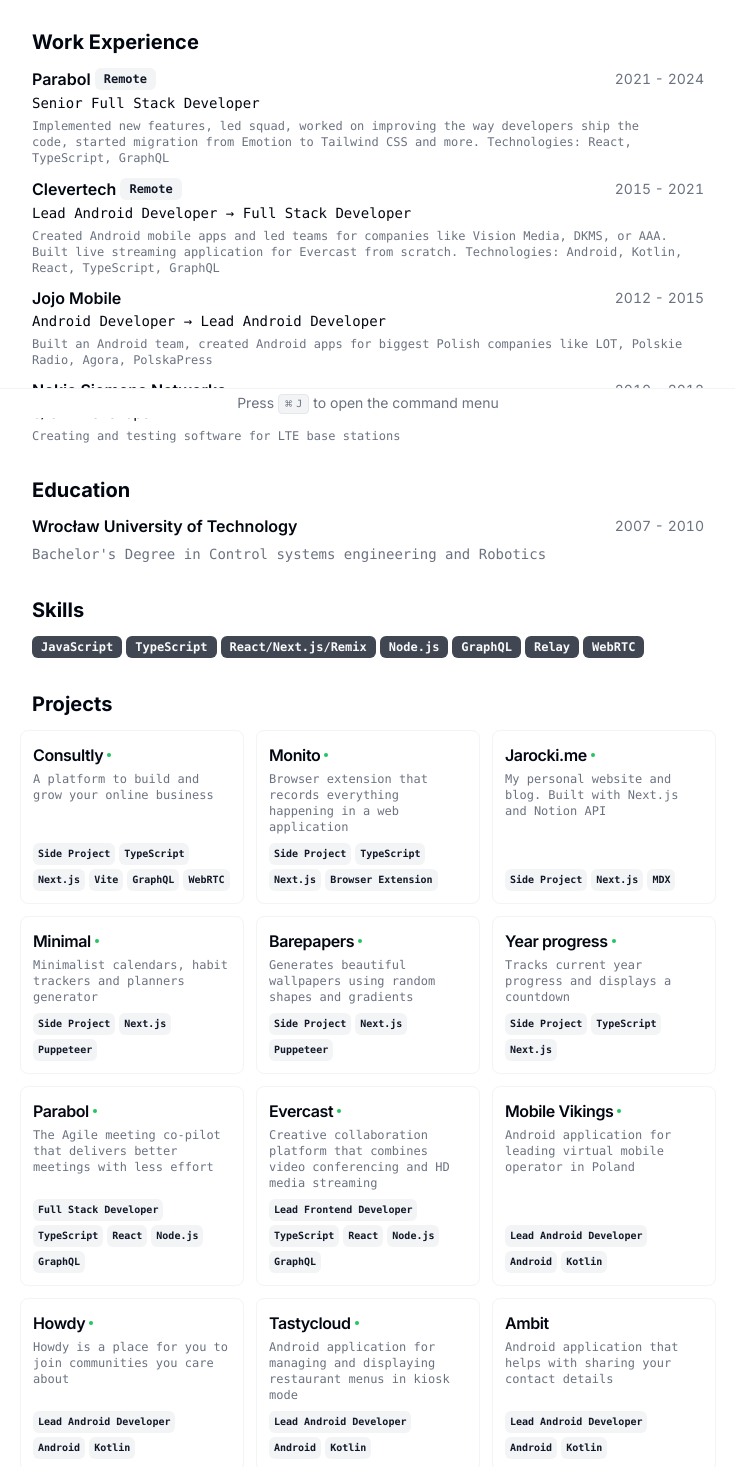
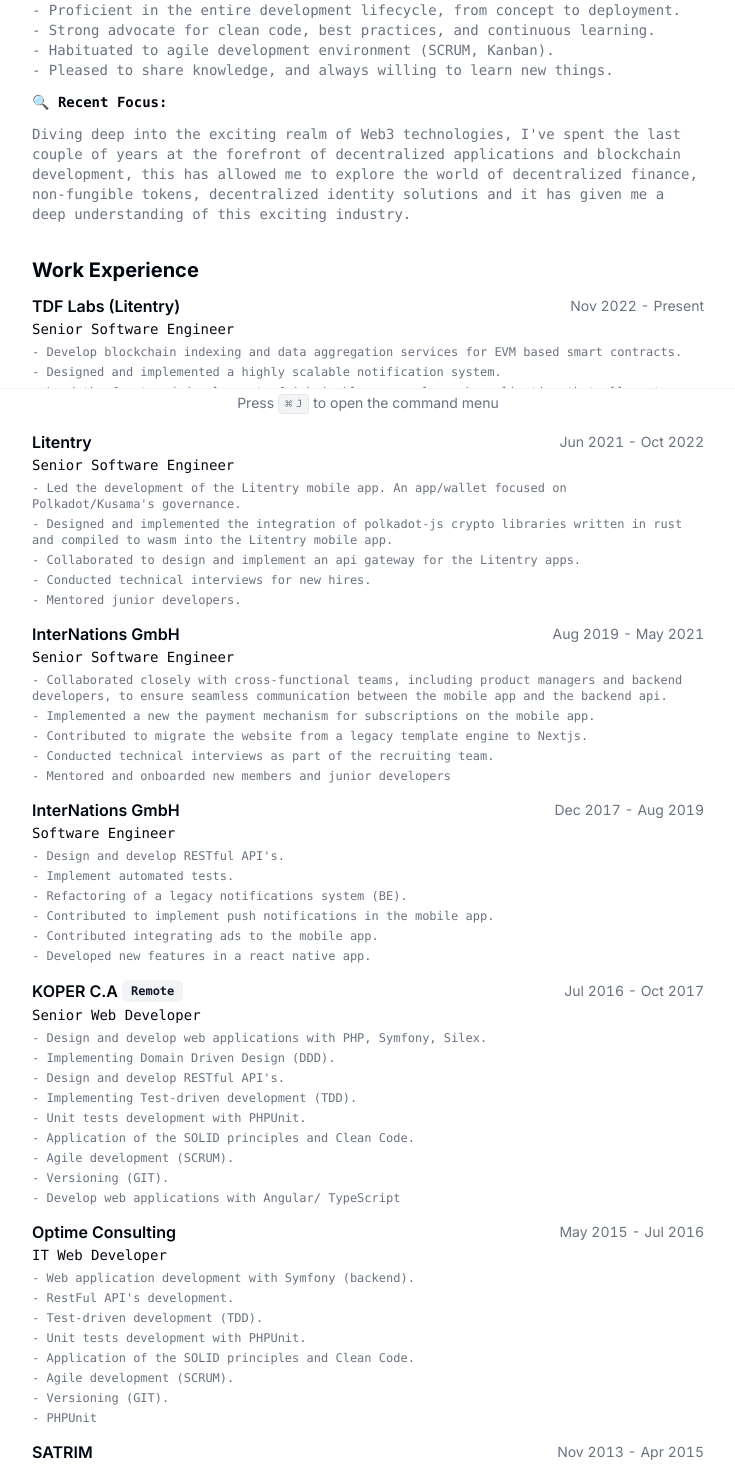
Before and after one commit to silva-fj/silva-fj.github.io, a Next.js app: page / in a window 1280 px wide. Shown: the part 382-1849 px from the top of the page, without its empty margins (272-1007 px from the left). Built offline with nearby package versions, Linux system fonts and the light colour scheme.

Commit message:
updating resume data

```diff
--- a/src/app/page.tsx
+++ b/src/app/page.tsx
@@ -93,11 +93,46 @@
           </Avatar>
         </div>
         <Section>
-          <h2 className="text-xl font-bold">About</h2>
+          <h2 className="text-xl font-bold">Summary</h2>
           <p className="text-pretty font-mono text-sm text-muted-foreground">
             {RESUME_DATA.summary}
           </p>
+          <h3 className="text-pretty font-mono text-sm font-semibold">
+            🌟 Key Highlights:
+          </h3>
+          <div className="text-pretty font-mono text-sm text-muted-foreground">
+            <p>
+              - Successfully delivered robust solutions across various domains.
+            </p>
+            <p>
+              - Proficient in the entire development lifecycle, from concept to
+              deployment.
+            </p>
+            <p>
+              - Strong advocate for clean code, best practices, and continuous
+              learning.
+            </p>
+            <p>
+              - Habituated to agile development environment (SCRUM, Kanban).
+            </p>
+            <p>
+              - Pleased to share knowledge, and always willing to learn new
+              things.
+            </p>
+          </div>
+          <h3 className="text-pretty font-mono text-sm font-semibold">
+            🔍 Recent Focus:
+          </h3>
+          <p className="text-pretty font-mono text-sm text-muted-foreground">
+            {`Diving deep into the exciting realm of Web3 technologies, I've spent
+            the last couple of years at the forefront of decentralized
+            applications and blockchain development, this has allowed me to
+            explore the world of decentralized finance, non-fungible tokens,
+            decentralized identity solutions and it has given me a deep
+            understanding of this exciting industry.`}
+          </p>
         </Section>
+
         <Section>
           <h2 className="text-xl font-bold">Work Experience</h2>
           {RESUME_DATA.work.map((work) => {
@@ -132,7 +167,11 @@
                   </h4>
                 </CardHeader>
                 <CardContent className="mt-2 text-xs">
-                  {work.description}
+                  {work.description.map((item) => (
+                    <p key={item} className="mb-1">
+                      - {item}
+                    </p>
+                  ))}
                 </CardContent>
               </Card>
             );
@@ -159,44 +198,31 @@
           })}
         </Section>
         <Section>
-          <h2 className="text-xl font-bold">Skills</h2>
+          <h2 className="text-xl font-bold">Hard Skills</h2>
           <div className="flex flex-wrap gap-1">
-            {RESUME_DATA.skills.map((skill) => {
+            {RESUME_DATA.hardSkills.map((skill) => {
               return <Badge key={skill}>{skill}</Badge>;
             })}
           </div>
         </Section>
-
-        <Section className="print-force-new-page scroll-mb-16">
-          <h2 className="text-xl font-bold">Projects</h2>
-          <div className="-mx-3 grid grid-cols-1 gap-3 print:grid-cols-3 print:gap-2 md:grid-cols-2 lg:grid-cols-3">
-            {RESUME_DATA.projects.map((project) => {
-              return (
-                <ProjectCard
-                  key={project.title}
-                  title={project.title}
-                  description={project.description}
-                  tags={project.techStack}
-                  link={"link" in project ? project.link.href : undefined}
-                />
-              );
+        <Section>
+          <h2 className="text-xl font-bold">Soft Skills</h2>
+          <div className="flex flex-wrap gap-1">
+            {RESUME_DATA.softSkills.map((skill) => {
+              return <Badge key={skill}>{skill}</Badge>;
             })}
           </div>
         </Section>
       </section>
 
       <CommandMenu
-        links={[
-          {
-            url: RESUME_DATA.personalWebsiteUrl,
-            title: "Personal Website",
-          },
-          ...RESUME_DATA.contact.social.map((socialMediaLink) => ({
-            url: socialMediaLink.url,
-            title: socialMediaLink.name,
-          })),
-        ]}
+        links={RESUME_DATA.contact.social.map((socialMediaLink) => ({
+          url: socialMediaLink.url,
+          title: socialMediaLink.name,
+        }))}
       />
     </main>
   );
 }
+
+// - Design and development of web applications.\n - Administration database (PostgreSQL and MySQL).\n - Web systems maintenance.\n - Development of PHP scripts for database migration.\n - Migrating Web applications to Symfony.
--- a/src/data/resume-data.tsx
+++ b/src/data/resume-data.tsx
@@ -1,278 +1,187 @@
-import {
-  AmbitLogo,
-  BarepapersLogo,
-  BimLogo,
-  CDGOLogo,
-  ClevertechLogo,
-  ConsultlyLogo,
-  EvercastLogo,
-  Howdy,
-  JarockiMeLogo,
-  JojoMobileLogo,
-  Minimal,
-  MobileVikingsLogo,
-  MonitoLogo,
-  NSNLogo,
-  ParabolLogo,
-  TastyCloudLogo,
-  YearProgressLogo,
-} from "@/images/logos";
-import { GitHubIcon, LinkedInIcon, XIcon } from "@/components/icons";
+import { GitHubIcon, LinkedInIcon } from "@/components/icons";
 
 export const RESUME_DATA = {
-  name: "Bartosz Jarocki",
-  initials: "BJ",
-  location: "Wrocław, Poland, CET",
-  locationLink: "https://www.google.com/maps/place/Wrocław",
-  about:
-    "Full Stack Engineer focused on building products with extra attention to detail",
+  name: "Francisco Silva",
+  initials: "FS",
+  location: "Munich, Germany, CET",
+  locationLink: "https://www.google.com/maps/place/Munich",
+  about: "Passionate Software Engineer 10+ Years of Experience.",
   summary:
-    "As a Full Stack Engineer, I have successfully taken multiple products from 0 to 1. I lead teams effectively, ensuring an environment where people can do their best work. Currently, I work mostly with TypeScript, React, Node.js, and GraphQL. I have over 8 years of experience in working remotely with companies all around the world.",
-  avatarUrl: "https://avatars.githubusercontent.com/u/1017620?v=4",
-  personalWebsiteUrl: "https://jarocki.me",
+    "With over a decade of hands-on experience in software engineering, I've immersed myself in diverse technological landscapes, contributing to a wide range of projects from backend services to web and mobile apps.",
+  avatarUrl: "/avatar.jpg",
+  personalWebsiteUrl: "",
   contact: {
-    email: "bartosz.jarocki@hey.com",
-    tel: "+48530213401",
+    email: "franjs.francisco@gmail.com",
     social: [
       {
         name: "GitHub",
-        url: "https://github.com/BartoszJarocki",
+        url: "https://github.com/franjs",
         icon: GitHubIcon,
       },
       {
         name: "LinkedIn",
-        url: "https://www.linkedin.com/in/bjarocki/",
+        url: "https://www.linkedin.com/in/francisco-silva-morales/",
         icon: LinkedInIcon,
-      },
-      {
-        name: "X",
-        url: "https://x.com/BartoszJarocki",
-        icon: XIcon,
       },
     ],
   },
   education: [
     {
-      school: "Wrocław University of Technology",
-      degree: "Bachelor's Degree in Control systems engineering and Robotics",
-      start: "2007",
-      end: "2010",
+      school: "UNEFA",
+      degree: "Bachelor's Degree in Systems engineering",
+      start: "2011",
+      end: "2016",
     },
   ],
   work: [
     {
-      company: "Parabol",
-      link: "https://parabol.co",
-      badges: ["Remote"],
-      title: "Senior Full Stack Developer",
-      logo: ParabolLogo,
-      start: "2021",
-      end: "2024",
-      description:
-        "Implemented new features, led squad, worked on improving the way developers ship the code, started migration from Emotion to Tailwind CSS and more. Technologies: React, TypeScript, GraphQL",
+      company: "TDF Labs (Litentry)",
+      link: "https://blog.tdf-labs.com/about",
+      badges: [],
+      title: "Senior Software Engineer",
+      start: "Nov 2022",
+      end: "Present",
+      description: [
+        "Develop blockchain indexing and data aggregation services for EVM based smart contracts.",
+        "Designed and implemented a highly scalable notification system.",
+        "Lead the front-end development of Achainable, a complex web application that allows to target, analyse, and segment Web3 audiences.",
+      ],
     },
     {
-      company: "Clevertech",
-      link: "https://clevertech.biz",
-      badges: ["Remote"],
-      title: "Lead Android Developer → Full Stack Developer",
-      logo: ClevertechLogo,
-      start: "2015",
-      end: "2021",
-      description:
-        "Created Android mobile apps and led teams for companies like Vision Media, DKMS, or AAA. Built live streaming application for Evercast from scratch. Technologies: Android, Kotlin, React, TypeScript, GraphQL",
+      company: "Litentry",
+      link: "https://www.litentry.com/",
+      badges: [],
+      title: "Senior Software Engineer",
+      start: "Jun 2021",
+      end: "Oct 2022",
+      description: [
+        "Led the development of the Litentry mobile app. An app/wallet focused on Polkadot/Kusama's governance.",
+        "Designed and implemented the integration of polkadot-js crypto libraries written in rust and compiled to wasm into the Litentry mobile app.",
+        "Collaborated to design and implement an api gateway for the Litentry apps.",
+        "Conducted technical interviews for new hires.",
+        "Mentored junior developers.",
+      ],
     },
     {
-      company: "Jojo Mobile",
-      link: "https://bsgroup.eu/",
+      company: "InterNations GmbH",
+      link: "https://www.internations.org/",
       badges: [],
-      title: "Android Developer → Lead Android Developer",
-      logo: JojoMobileLogo,
-      start: "2012",
-      end: "2015",
-      description:
-        "Built an Android team, created Android apps for biggest Polish companies like LOT, Polskie Radio, Agora, PolskaPress",
+      title: "Senior Software Engineer",
+      start: "Aug 2019",
+      end: "May 2021",
+      description: [
+        "Collaborated closely with cross-functional teams, including product managers and backend developers, to ensure seamless communication between the mobile app and the backend api.",
+        "Implemented a new the payment mechanism for subscriptions on the mobile app.",
+        "Contributed to migrate the website from a legacy template engine to Nextjs.",
+        "Conducted technical interviews as part of the recruiting team.",
+        "Mentored and onboarded new members and junior developers",
+      ],
     },
     {
-      company: "Nokia Siemens Networks",
-      link: "https://www.nokia.com",
+      company: "InterNations GmbH",
+      link: "https://www.internations.org/",
       badges: [],
-      title: "C/C++ Developer",
-      logo: NSNLogo,
-      start: "2010",
-      end: "2012",
-      description: "Creating and testing software for LTE base stations",
+      title: "Software Engineer",
+      start: "Dec 2017",
+      end: "Aug 2019",
+      description: [
+        "Design and develop RESTful API's.",
+        "Implement automated tests.",
+        "Refactoring of a legacy notifications system (BE).",
+        "Contributed to implement push notifications in the mobile app.",
+        "Contributed integrating ads to the mobile app.",
+        "Developed new features in a react native app.",
+      ],
+    },
+    {
+      company: "KOPER C.A",
+      link: undefined,
+      badges: ["Remote"],
+      title: "Senior Web Developer",
+      start: "Jul 2016",
+      end: "Oct 2017",
+      description: [
+        "Design and develop web applications with PHP, Symfony, Silex.",
+        "Implementing Domain Driven Design (DDD).",
+        "Design and develop RESTful API's.",
+        "Implementing Test-driven development (TDD).",
+        "Unit tests development with PHPUnit.",
+        "Application of the SOLID principles and Clean Code.",
+        "Agile development (SCRUM).",
+        "Versioning (GIT).",
+        "Develop web applications with Angular/ TypeScript",
+      ],
+    },
+
+    {
+      company: "Optime Consulting",
+      link: "https://www.optimeconsulting.com/",
+      badges: [],
+      title: "IT Web Developer",
+      start: "May 2015",
+      end: "Jul 2016",
+      description: [
+        "Web application development with Symfony (backend).",
+        "RestFul API's development.",
+        "Test-driven development (TDD).",
+        "Unit tests development with PHPUnit.",
+        "Application of the SOLID principles and Clean Code.",
+        "Agile development (SCRUM).",
+        "Versioning (GIT).",
+        "PHPUnit",
+      ],
+    },
+    {
+      company: "SATRIM",
+      link: undefined,
+      badges: [],
+      title: "Programmer Analyst",
+      start: "Nov 2013",
+      end: "Apr 2015",
+      description: [
+        "Design and development of web applications.",
+        "Administration database (PostgreSQL and MySQL).",
+        "Web systems maintenance.",
+        "Development of PHP scripts for database migration.",
+        "Migrating Web applications to Symfony.",
+      ],
     },
   ],
-  skills: [
-    "JavaScript",
+  hardSkills: [
     "TypeScript",
-    "React/Next.js/Remix",
+    "React",
+    "React Native",
+    "Next.js",
     "Node.js",
     "GraphQL",
-    "Relay",
-    "WebRTC",
+    "Rest API",
+    "JSON-RPC",
+    "PostgreSQL",
+    "MongoDB",
+    "Redis",
+    "RabbitMQ",
+    "Solidity",
+    "Rust",
+    "Substrate",
+    "Docker",
+    "Kubernetes",
+    "AWS",
+    "Flutter",
+    "PHP",
+    "Symfony",
   ],
-  projects: [
-    {
-      title: "Consultly",
-      techStack: [
-        "Side Project",
-        "TypeScript",
-        "Next.js",
-        "Vite",
-        "GraphQL",
-        "WebRTC",
-      ],
-      description: "A platform to build and grow your online business",
-      logo: ConsultlyLogo,
-      link: {
-        label: "consultly.com",
-        href: "https://consultly.com/",
-      },
-    },
-    {
-      title: "Monito",
-      techStack: ["Side Project", "TypeScript", "Next.js", "Browser Extension"],
-      description:
-        "Browser extension that records everything happening in a web application",
-      logo: MonitoLogo,
-      link: {
-        label: "monito.dev",
-        href: "https://monito.dev/",
-      },
-    },
-    {
-      title: "Jarocki.me",
-      techStack: ["Side Project", "Next.js", "MDX"],
-      description:
-        "My personal website and blog. Built with Next.js and Notion API",
-      logo: JarockiMeLogo,
-      link: {
-        label: "github.com",
-        href: "https://jarocki.me/",
-      },
-    },
-    {
-      title: "Minimal",
-      techStack: ["Side Project", "Next.js", "Puppeteer"],
-      description:
-        "Minimalist calendars, habit trackers and planners generator",
-      logo: Minimal,
-      link: {
-        label: "useminimal.com",
-        href: "https://useminimal.com/",
-      },
-    },
-    {
-      title: "Barepapers",
-      techStack: ["Side Project", "Next.js", "Puppeteer"],
-      description:
-        "Generates beautiful wallpapers using random shapes and gradients",
-      logo: BarepapersLogo,
-      link: {
-        label: "barepapers.com",
-        href: "https://barepapers.com/",
-      },
-    },
-    {
-      title: "Year progress",
-      techStack: ["Side Project", "TypeScript", "Next.js"],
-      description: "Tracks current year progress and displays a countdown",
-      logo: YearProgressLogo,
-      link: {
-        label: "getyearprogress.com",
-        href: "https://getyearprogress.com/",
-      },
-    },
-    {
-      title: "Parabol",
-      techStack: [
-        "Full Stack Developer",
-        "TypeScript",
-        "React",
-        "Node.js",
-        "GraphQL",
-      ],
-      description:
-        "The Agile meeting co-pilot that delivers better meetings with less effort",
-      logo: ParabolLogo,
-      link: {
-        label: "github.com",
-        href: "https://parabol.co/",
-      },
-    },
-    {
-      title: "Evercast",
-      techStack: [
-        "Lead Frontend Developer",
-
-        "TypeScript",
-        "React",
-        "Node.js",
-        "GraphQL",
-      ],
-      description:
-        "Creative collaboration platform that combines video conferencing and HD media streaming",
-      logo: EvercastLogo,
-      link: {
-        label: "evercast.us",
-        href: "https://www.evercast.us/",
-      },
-    },
-    {
-      title: "Mobile Vikings",
-      techStack: ["Lead Android Developer", "Android", "Kotlin"],
-      description:
-        "Android application for leading virtual mobile operator in Poland",
-      logo: MobileVikingsLogo,
-      link: {
-        label: "mobilevikings.pl",
-        href: "https://mobilevikings.pl/",
-      },
-    },
-    {
-      title: "Howdy",
-      techStack: ["Lead Android Developer", "Android", "Kotlin"],
-      description:
-        "Howdy is a place for you to join communities you care about",
-      logo: Howdy,
-      link: {
-        label: "play.google.com",
-        href: "https://howdy.co/",
-      },
-    },
-    {
-      title: "Tastycloud",
-      techStack: ["Lead Android Developer", "Android", "Kotlin"],
-      description:
-        "Android application for managing and displaying restaurant menus in kiosk mode",
-      logo: TastyCloudLogo,
-      link: {
-        label: "tastycloud.fr",
-        href: "https://www.tastycloud.fr/",
-      },
-    },
-    {
-      title: "Ambit",
-      techStack: ["Lead Android Developer", "Android", "Kotlin"],
-      description:
-        "Android application that helps with sharing your contact details",
-      logo: AmbitLogo,
-    },
-    {
-      title: "Bim",
-      techStack: ["Lead Android Developer", "Android", "Kotlin"],
-      description:
-        "Android application that helps with booking a table in a restaurants",
-      logo: BimLogo,
-    },
-    {
-      title: "Canal Digital GO",
-      techStack: ["Lead Android Developer", "Android", "Kotlin"],
-      description:
-        "Video streaming mobile application for Canal Digital subscribers",
-      logo: CDGOLogo,
-    },
+  softSkills: [
+    "Proactive",
+    "Quick learner",
+    "Goal-oriented",
+    "Teamwork",
+    "Problem-solving",
+    "Time management",
+    "Adaptability",
+    "Creativity",
+    "Empathy",
+    "Leadership",
+    "Planning",
+    "Mentoring",
   ],
 } as const;
```
